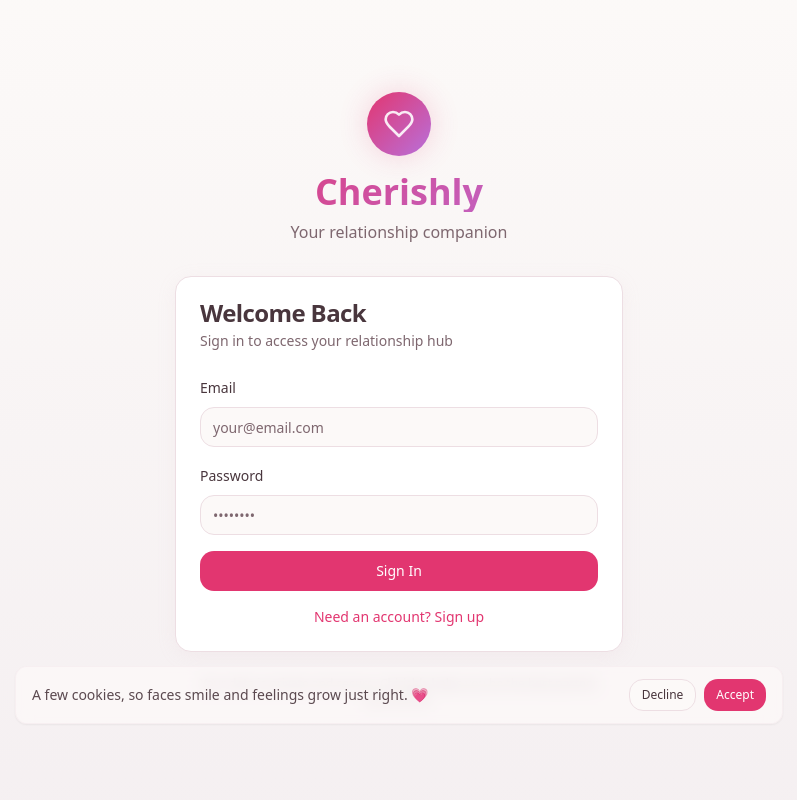
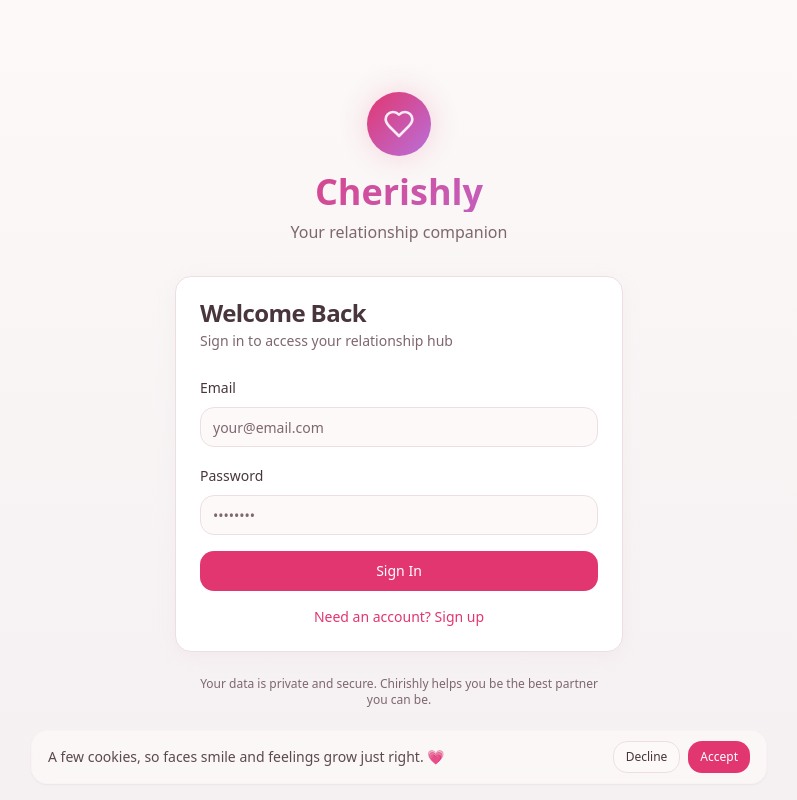
Before and after one commit to MichaelZelbel/heart-thread-app, a React (Vite) app: page /auth in a window 1280 px wide. Shown: the top 800 px of the page, without its empty margins (241-1038 px from the left). Built offline with nearby package versions, Linux system fonts and the light colour scheme; the HTML template or start-up script is replaced by a standard one.

Commit message:
Fix cookie banner positioning

```diff
--- a/src/components/CookieConsent.tsx
+++ b/src/components/CookieConsent.tsx
@@ -23,12 +23,12 @@ const CookieConsent = () => {
   if (!isVisible) return null;
 
   return (
-    <div className="fixed bottom-16 left-0 right-0 z-50 px-4 pb-3">
-      <div className="max-w-3xl mx-auto">
+    <div className="fixed bottom-0 left-0 right-0 z-50 animate-fade-in">
+      <div className="max-w-3xl mx-auto px-4 pb-4">
         <div
-          className="bg-background/75 backdrop-blur-lg rounded-xl shadow-sm border border-border/30 px-4 py-3"
+          className="bg-background/70 backdrop-blur-xl rounded-lg shadow-sm border border-border/20 px-4 py-2.5"
           style={{
-            backdropFilter: 'blur(8px)',
+            backdropFilter: 'blur(10px)',
           }}
         >
           <div className="flex flex-col sm:flex-row items-center gap-3 sm:gap-4">
```
